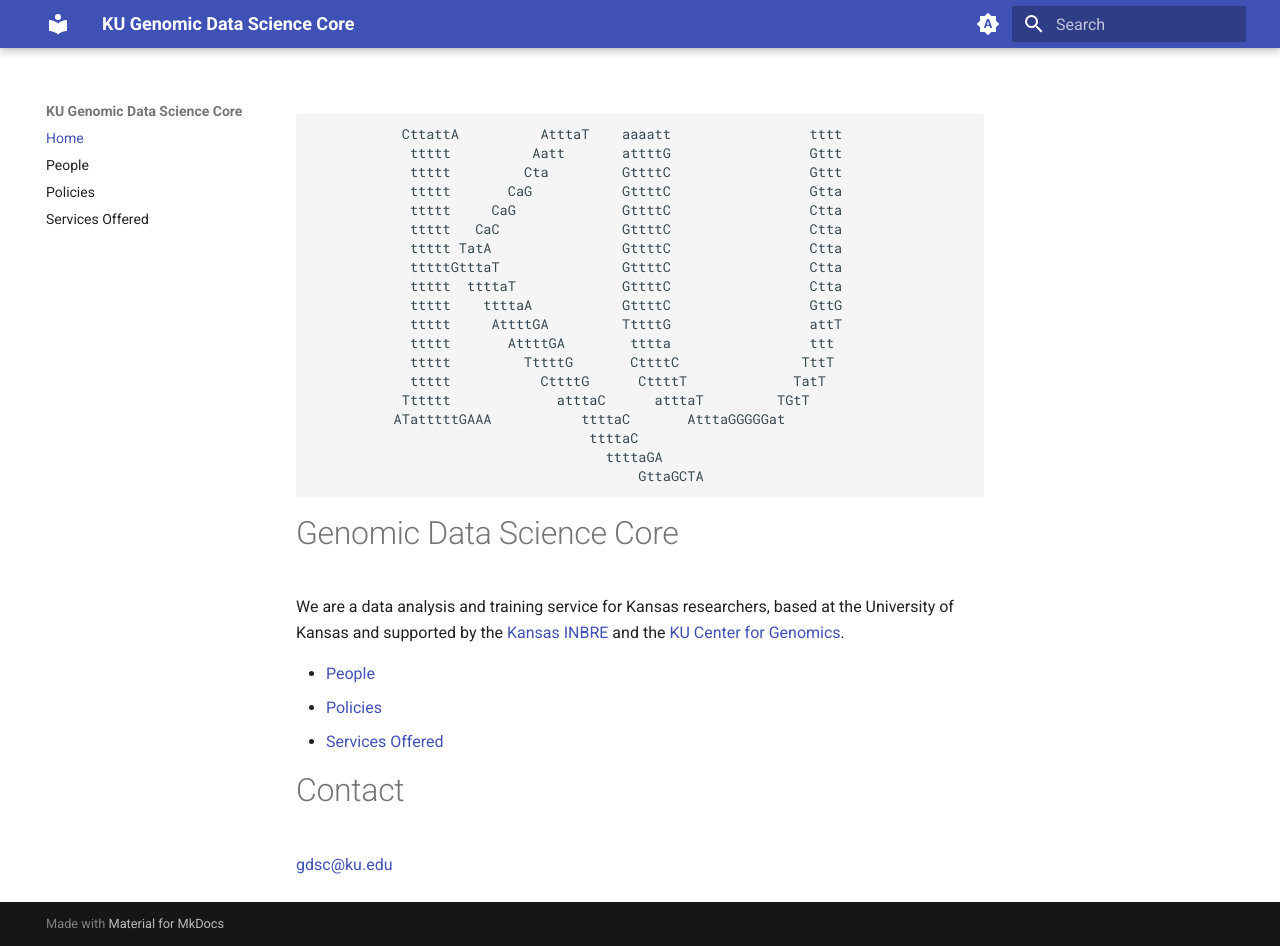
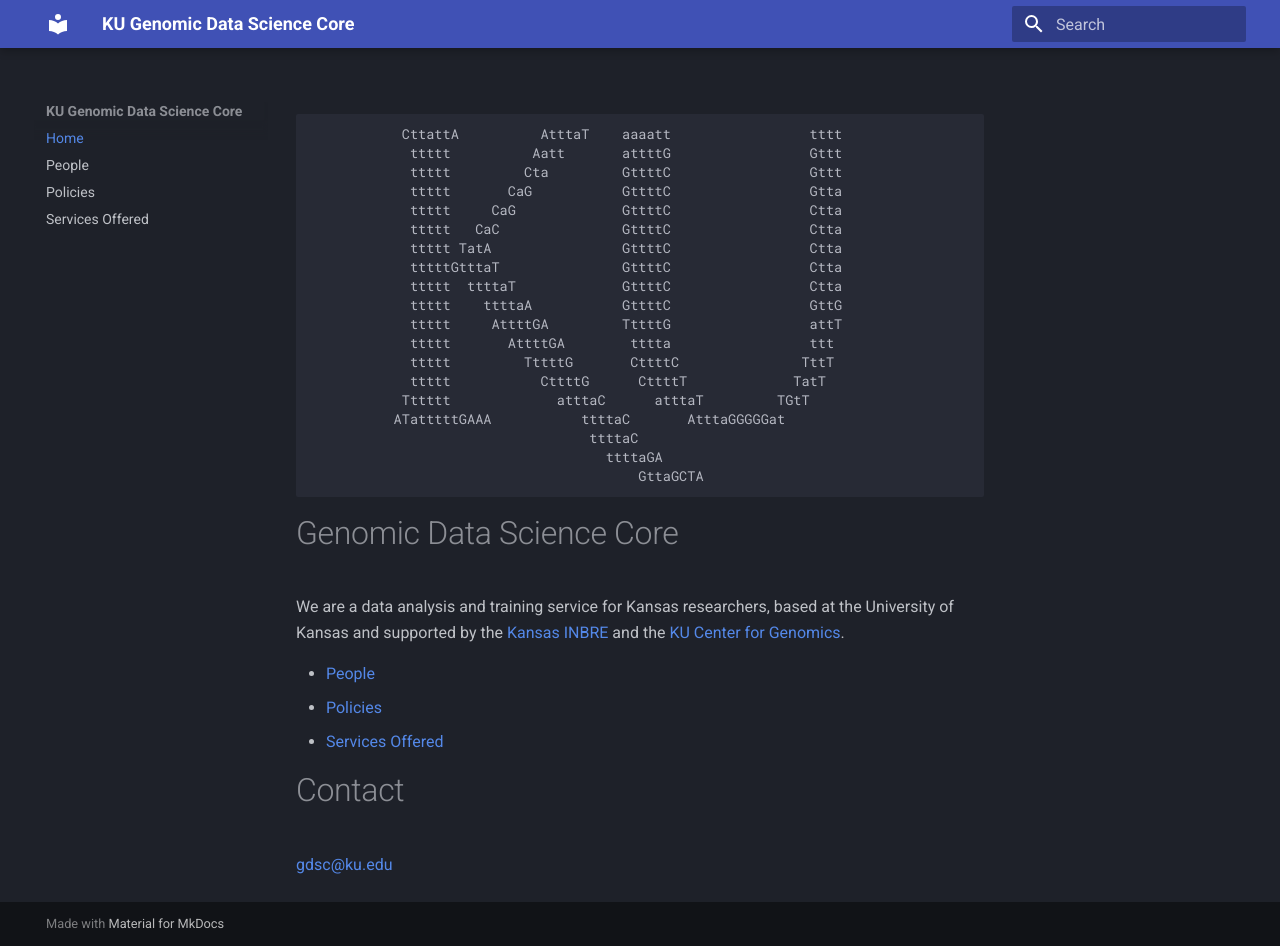
Before and after one commit to KU-GDSC/ku-gdsc.github.io, an MkDocs documentation site: the page built from docs/index.md, in a window 1280 px wide and 946 px high. Built offline with MkDocs 1.6.1 and Material for MkDocs 9.7.7, drawn with Linux system fonts in a browser that asks for light colours.

Commit message:
removing dark/light toggle and defaulting to dark until I can determine why it's not working as expected

```diff
--- a/mkdocs.yml
+++ b/mkdocs.yml
@@ -3,26 +3,8 @@
 theme:
     name: material
     palette:
+      - scheme: slate
 
-      # Palette toggle for automatic mode
-      - media: "(prefers-color-scheme)"
-        toggle:
-          icon: material/brightness-auto
-          name: Switch to light mode
-
-      # Palette toggle for light mode
-      - media: "(prefers-color-scheme: light)"
-        scheme: default
-        toggle:
-         icon: material/brightness-7
-         name: Switch to dark mode
-
-      # Palette toggle for dark mode
-      - media: "(prefers-color-scheme: dark)"
-        scheme: slate
-        toggle:
-          icon: material/brightness-4
-          name: Switch to system preference
     features:
       - navigation.path
 
```
